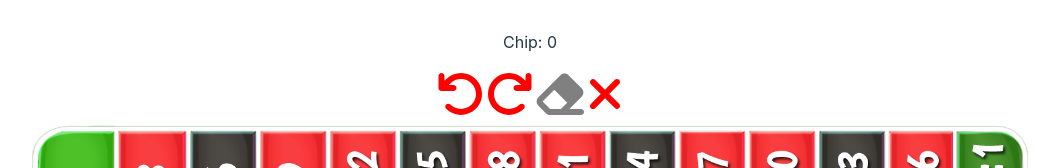
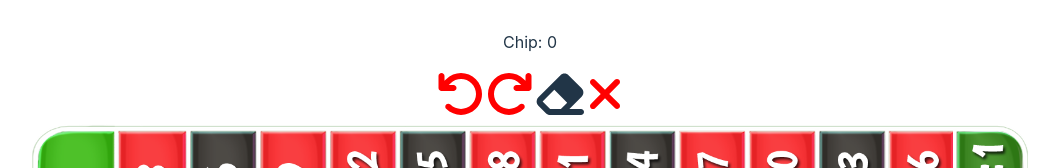
Before and after one commit to DaniLedes99/Roulette, a React (Vite) app: page / in a window 1280 px wide. Shown: the part 410-578 px from the top of the page, without its empty margins (110-1169 px from the left). Built offline with nearby package versions, Linux system fonts and the light colour scheme.

Commit message:
fichas casi todo resuelto
falta hacer que cuando clickee la goma, se desactive la ficha y el following de la ficha, o sea, tengo que devolverle algo a chipcomponent

```diff
--- a/package.json
+++ b/package.json
@@ -10,6 +10,7 @@
     "preview": "vite preview"
   },
   "dependencies": {
+    "@fortawesome/fontawesome-free": "^6.6.0",
     "@fortawesome/fontawesome-svg-core": "^6.6.0",
     "@fortawesome/free-solid-svg-icons": "^6.6.0",
     "@fortawesome/react-fontawesome": "^0.2.2",
--- a/src/Components/Board.jsx
+++ b/src/Components/Board.jsx
@@ -15,12 +15,17 @@ import { faEraser } from "@fortawesome/free-solid-svg-icons";
 import React, { useState } from "react";
 
 const Board = ({ activeChip, chipValue }) => {
-  const [imagenPos, setImagenPos] = useState({ x: -1, y: -1 }); // Para almacenar la posición de la imagen
-  const [chipTipo, setChipTipo] = useState(null);
   const [fichas, setFichas] = useState([]);
   const [historialFichas, setHistorialFichas] = useState([]);
   const [deshechas, setDeshechas] = useState([]);
   const [nextId, setNextId] = useState(1);
+  const [modoBorrado, setModoBorrado] = useState(false);
+
+  const toggleModoBorrado = () => {
+    setModoBorrado((prevState) => !prevState);
+  };
+
+  const imagenPos = { x: -1, y: -1 }; // Para almacenar la posición de la imagen
 
   let APUESTAS = {
     menoresA12: 0,
@@ -132,7 +137,8 @@ const Board = ({ activeChip, chipValue }) => {
     activeChip,
     chipValue,
     APUESTAS,
-    tableId
+    tableId,
+    modoBorrado
   ) => {
     const tabla = [];
 
@@ -160,7 +166,6 @@ const Board = ({ activeChip, chipValue }) => {
                 />
               )}
 
-            {/* Renderizar las fichas existentes en esta celda */}
             {fichas
               .filter(
                 (ficha) =>
@@ -174,7 +179,9 @@ const Board = ({ activeChip, chipValue }) => {
                   className={`image-default ${getImageClass(tableId)}`}
                   onClick={(e) => {
                     e.stopPropagation(); // Evita que el clic en la ficha active la celda
-                    borrarFicha(ficha.id);
+                    if (modoBorrado) {
+                      borrarFicha(ficha.id);
+                    }
                   }}
                 />
               ))}
@@ -198,12 +205,6 @@ const Board = ({ activeChip, chipValue }) => {
   }
 
   newArray.push(lastValue);
-
-  const [modoBorrado, setModoBorrado] = useState(false);
-
-  const toggleModoBorrado = () => {
-    setModoBorrado((prevState) => !prevState);
-  };
 
   return (
     <>
@@ -238,7 +239,7 @@ const Board = ({ activeChip, chipValue }) => {
               size="3x"
               onClick={toggleModoBorrado}
               className="cross"
-              color={modoBorrado ? "inherit" : "gray"}
+              color={modoBorrado ? "gray" : "inherit"}
             />
           </div>
           <div class="cross-container">
@@ -266,7 +267,8 @@ const Board = ({ activeChip, chipValue }) => {
                     activeChip,
                     chipValue,
                     APUESTAS,
-                    "table0"
+                    "table0",
+                    modoBorrado
                   )}
                 </tbody>
               </table>
@@ -284,7 +286,8 @@ const Board = ({ activeChip, chipValue }) => {
                     activeChip,
                     chipValue,
                     APUESTAS,
-                    "table1"
+                    "table1",
+                    modoBorrado
                   )}
                 </tbody>
               </table>
@@ -307,7 +310,8 @@ const Board = ({ activeChip, chipValue }) => {
                     activeChip,
                     chipValue,
                     APUESTAS,
-                    "table2"
+                    "table2",
+                    modoBorrado
                   )}
                 </tbody>
               </table>
@@ -332,7 +336,8 @@ const Board = ({ activeChip, chipValue }) => {
                   activeChip,
                   chipValue,
                   APUESTAS,
-                  "table3"
+                  "table3",
+                  modoBorrado
                 )}
               </tbody>
             </table>
@@ -347,7 +352,8 @@ const Board = ({ activeChip, chipValue }) => {
                   activeChip,
                   chipValue,
                   APUESTAS,
-                  "table4"
+                  "table4",
+                  modoBorrado
                 )}
               </tbody>
             </table>
```
Also changed, not shown: 1 other file (tests, documents, lock files or other folders).
